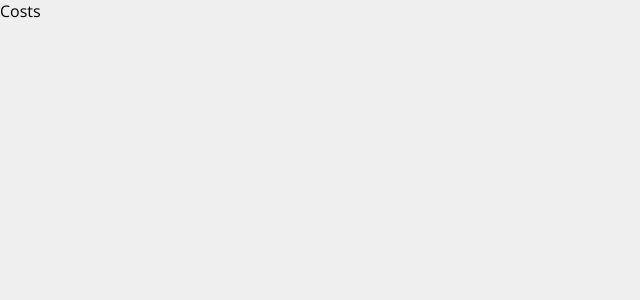
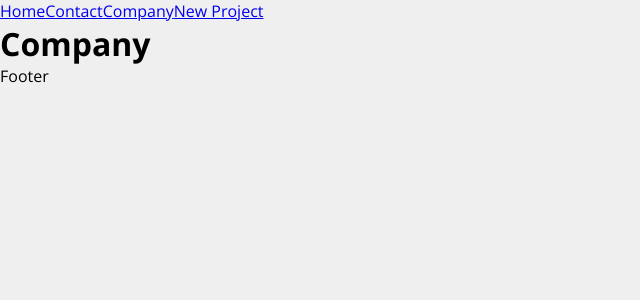
Before and after one commit to alveshenriique/projeto-react, a React (Create React App) app: page /company in a window 1280 px wide. Shown: the top 300 px of the page, without its empty margins (0-640 px from the left). Built offline with nearby package versions, Linux system fonts and the light colour scheme.

Commit message:
Atualiza alguns componentes

```diff
--- a/src/App.js
+++ b/src/App.js
@@ -1,8 +1,28 @@
+import { BrowserRouter as Router, Routes, Route, Link } from 'react-router-dom'
+import Home from "./components/pages/Home"
+import Company from "./components/pages/Company"
+import Contact from "./components/pages/Contact"
+import NewProject from './components/pages/NewProject'
+
 function App() {
   return (
-    <div className="App">
-      <p>Costs</p>
-    </div>
+    <Router>
+      <div>
+        <Link to="/">Home</Link>
+        <Link to="/contact">Contact</Link>
+        <Link to="/company">Company</Link>
+        <Link to="/newproject">New Project</Link>
+      </div>
+
+      <Routes>
+        <Route path="/" element={<Home />} />
+        <Route path="/company" element={<Company />} />
+        <Route path="/contact" element={<Contact />} />
+        <Route path="/newproject" element={<NewProject />} />
+      </Routes>
+
+      <p>Footer</p>
+    </Router>
   );
 }
 
--- /dev/null
+++ b/src/components/pages/Company.js
@@ -0,0 +1,7 @@
+function Company (){
+    return(
+        <h1>Company</h1>
+    )
+}
+
+export default Company;
--- /dev/null
+++ b/src/components/pages/Contact.js
@@ -0,0 +1,7 @@
+function Contact (){
+    return(
+        <h1>Contact</h1>
+    )
+}
+
+export default Contact
--- /dev/null
+++ b/src/components/pages/Home.js
@@ -0,0 +1,7 @@
+function Home (){
+    return(
+        <h1>Home</h1>
+    )
+}
+
+export default Home
--- /dev/null
+++ b/src/components/pages/NewProject.js
@@ -0,0 +1,7 @@
+function NewProject(){
+    return(
+        <h1>NewProject</h1>
+    )
+}
+
+export default NewProject
```
Also changed, not shown: src/components/layout/Container.js (added, +11 -0 lines), src/components/layout/Container.module.css (added).
